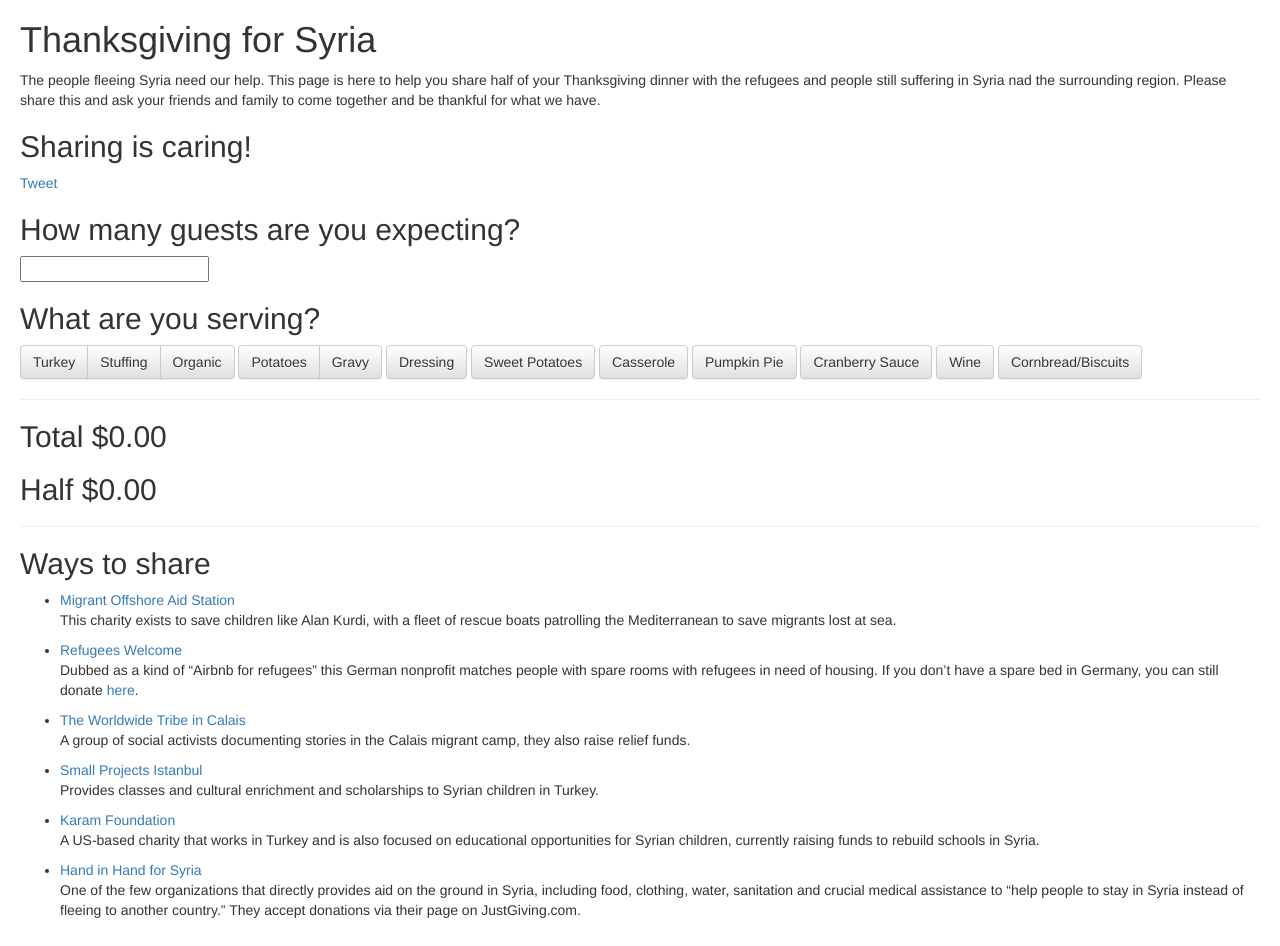
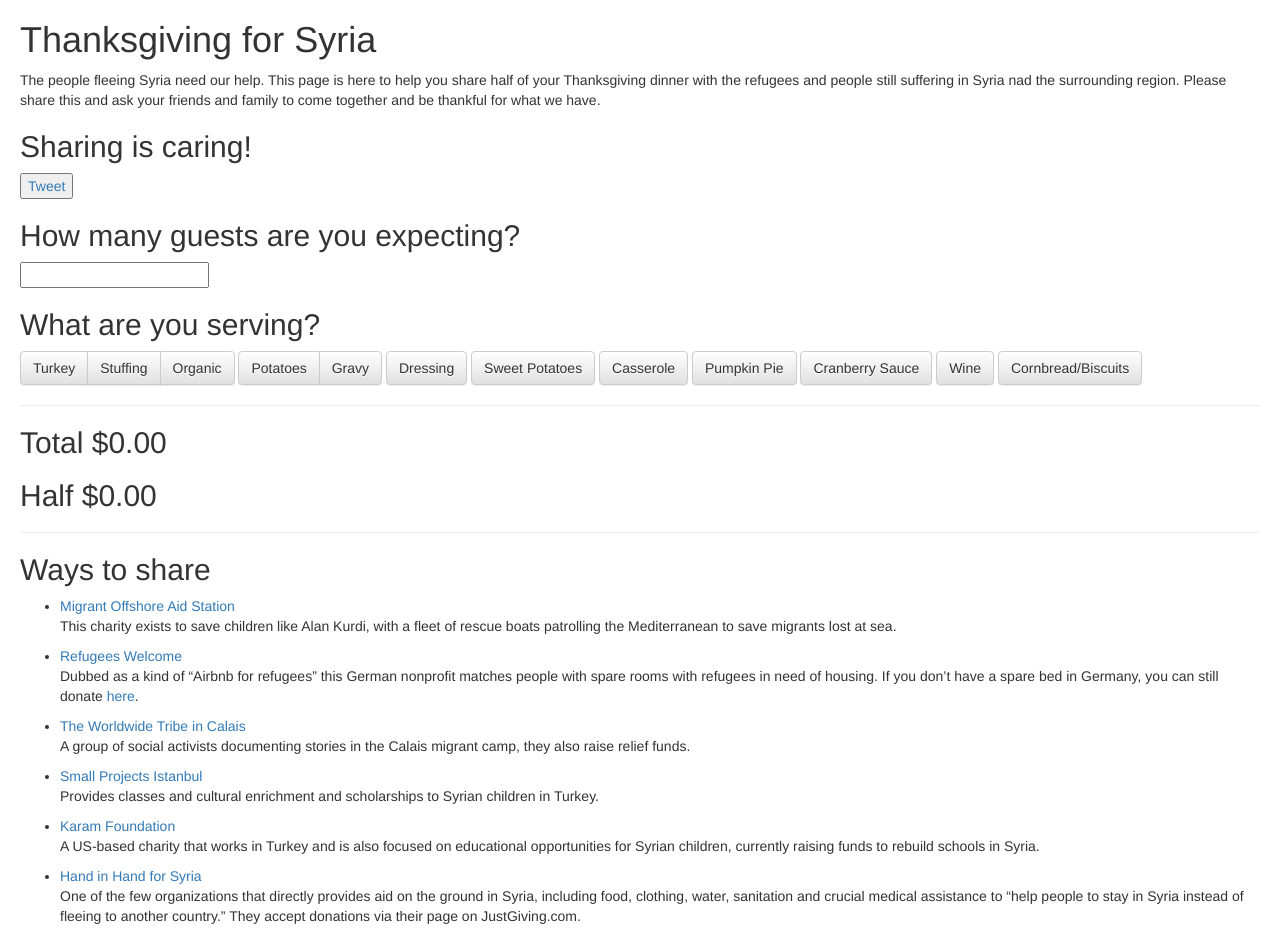
Before and after one commit to PaulAboutIt/forsyria, a website: page index.html in a window 1280 px wide. Drawn offline with nearby package versions, Linux system fonts and the light colour scheme.

Commit message:
make tweet button

```diff
--- a/index.html
+++ b/index.html
@@ -48,9 +48,9 @@
     <p>The people fleeing Syria need our help. This page is here to help you share half of your Thanksgiving dinner with the refugees and people still suffering in Syria nad the surrounding region. Please share this and ask your friends and family to come together and be thankful for what we have.</p>
     <h2>Sharing is caring!</h2>
     <div class="fb-share-button" data-href="https://thanksgivingforsyria.com" data-layout="button_count"></div>
-    <a class="twitter-share-button"
+    <button><a class="twitter-share-button"
       href="https://twitter.com/intent/tweet?text=Share%20your%20THanksgiving%20with%20the%20families%20from%20Syria%20http://thanksgivingforsyria.com">
-    Tweet</a>
+    Tweet</a></button>
     <section>
         <h2>How many guests are you expecting?</h2>
         <input type="number" name="guests" id="guests" min="0" />
```
